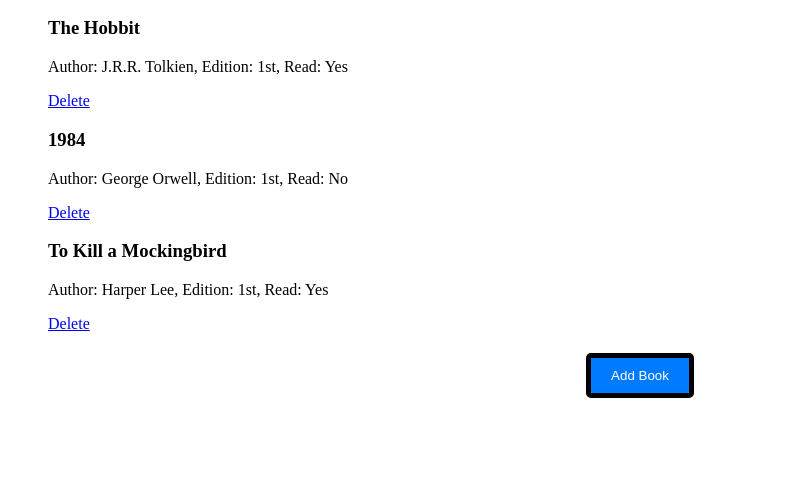
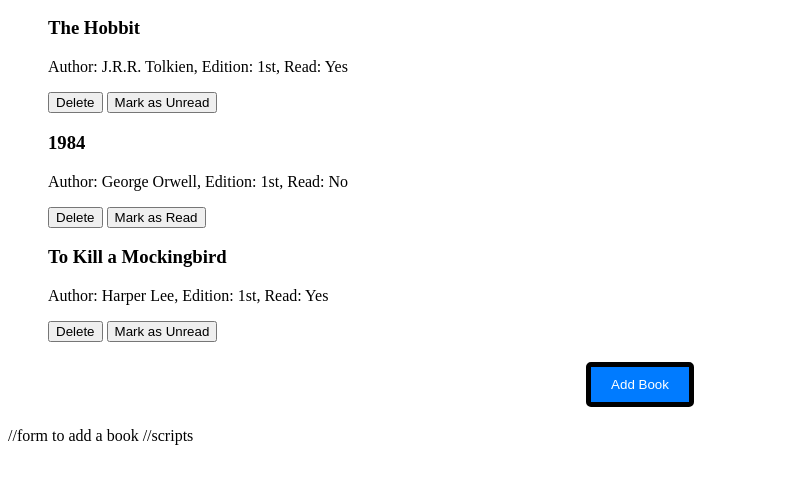
Before and after one commit to EndlessGoodness/odin-library, a plain HTML site: page index.html in a window 1280 px wide. Shown: the part 108-592 px from the top of the page, without its empty margins (0-787 px from the left). Drawn offline with Linux system fonts and the light colour scheme.

Commit message:
Toggle Read Button Implemented

```diff
--- a/card.html
+++ b/card.html
@@ -1,8 +1,7 @@
 <div >
-
     <h3 >${book.title}</h3>
     <p >Author: ${book.author}, Edition: ${book.edition}, Read: ${book.read ? 'Yes' : 'No'}</p>
-    <a href="#">
+    <button>
         Delete
-    </a>
+    </button>
 </div>
--- a/library.js
+++ b/library.js
@@ -37,8 +37,20 @@ function loopthroughLibrary() {
                 const tempDiv = document.createElement('div');
                 tempDiv.innerHTML = cardHTML.trim();
 
+                // Add toggle read functionality
+                const toggleReadButton = document.createElement('button');
+                toggleReadButton.textContent = book.read ? 'Mark as Unread' : 'Mark as Read';
+                toggleReadButton.addEventListener('click', () => {
+                    book.read = !book.read; // Toggle the read status
+                    loopthroughLibrary(); // Refresh the display
+                });
+
+                // Append the toggle button to the card
+                const cardElement = tempDiv.firstChild; // Get the actual card element
+                cardElement.appendChild(toggleReadButton);
+
                 // Add delete functionality to the card's delete button
-                const deleteButton = tempDiv.querySelector('a');
+                const deleteButton = cardElement.querySelector('button');
                 deleteButton.addEventListener('click', (e) => {
                     e.preventDefault();
                     myLibrary.splice(i, 1); // Remove the book from the library
@@ -46,7 +58,7 @@ function loopthroughLibrary() {
                 });
 
                 // Append the card to the book list
-                bookList.appendChild(tempDiv.firstChild);
+                bookList.appendChild(cardElement);
             })
             .catch(error => console.error('Error loading card template:', error));
     }
```
Also changed, not shown: index.html (+3 -1 lines).
